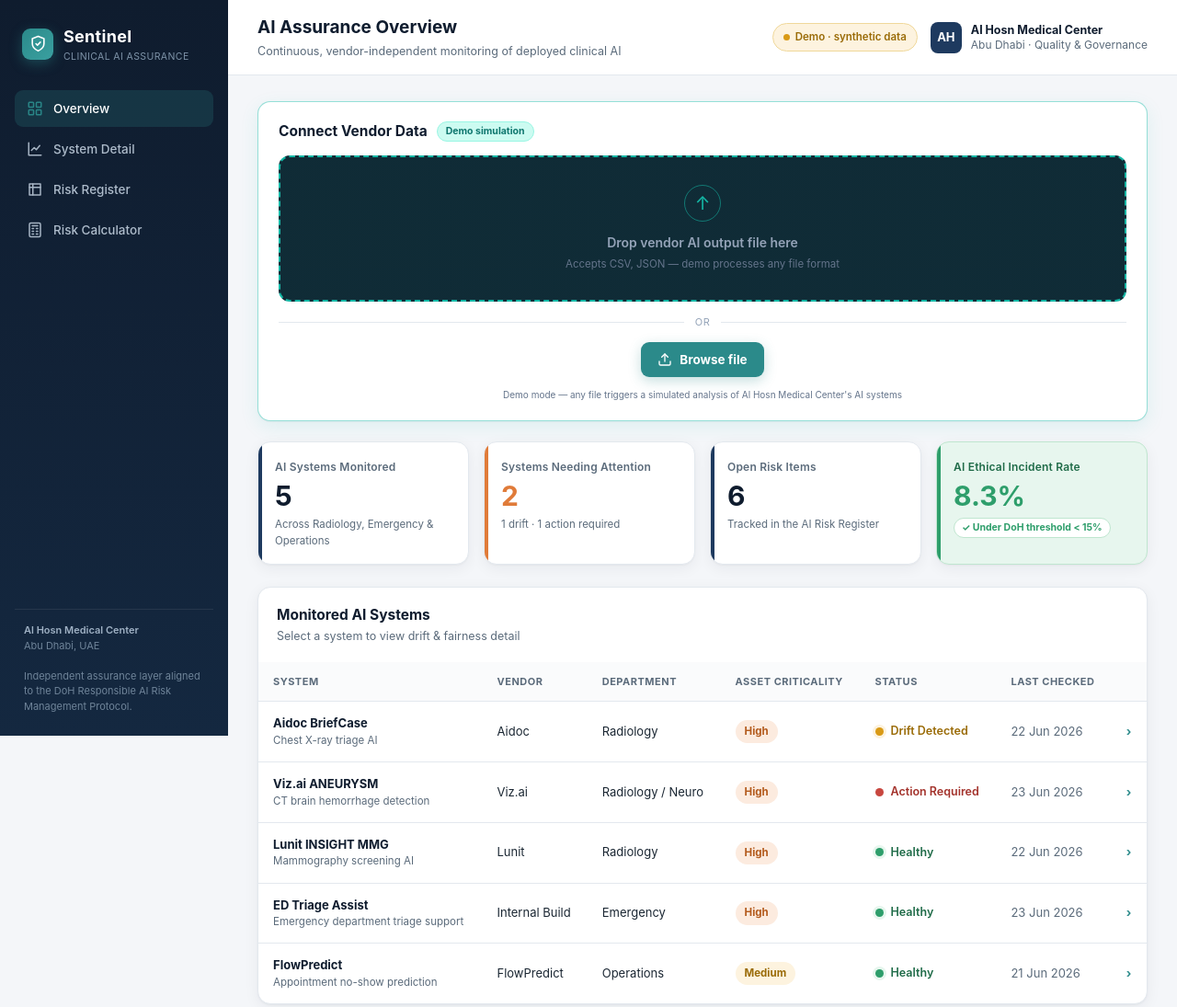
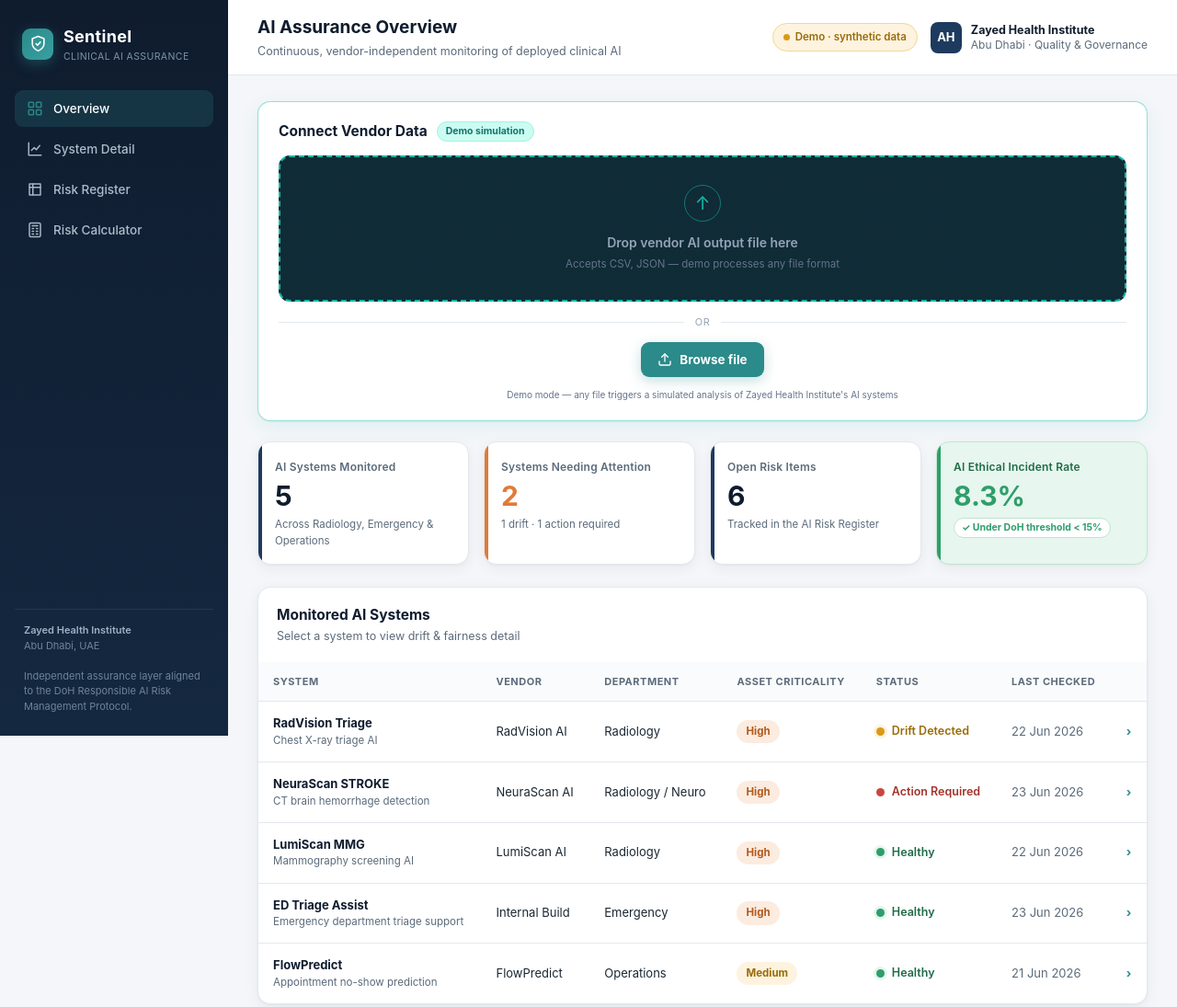
Before and after one commit to arshinsikka/sentinel-assurance, a plain HTML site: page assurance-mockup.html in a window 1280 px wide. Shown: the whole page at 92% size. Drawn offline with Linux system fonts and the light colour scheme.

Commit message:
Replace real hospital and vendor names with fictional equivalents

```diff
--- a/assurance-mockup.html
+++ b/assurance-mockup.html
@@ -401,7 +401,7 @@
   @media print{
     @page{
       margin:20mm;
-      @bottom-left{content:"Al Hosn Medical Center, Abu Dhabi";font-size:9pt;color:#6B7280;}
+      @bottom-left{content:"Zayed Health Institute, Abu Dhabi";font-size:9pt;color:#6B7280;}
       @bottom-right{content:"Page " counter(page) " of " counter(pages);font-size:9pt;color:#6B7280;}
     }
 
@@ -508,7 +508,7 @@
       </button>
     </nav>
     <div class="foot">
-      <strong>Al Hosn Medical Center</strong><br>
+      <strong>Zayed Health Institute</strong><br>
       Abu Dhabi, UAE<br><br>
       Independent assurance layer aligned to the DoH Responsible AI Risk Management Protocol.
     </div>
@@ -526,7 +526,7 @@
         <div class="hosp">
           <div class="avatar">AH</div>
           <div class="meta">
-            <b>Al Hosn Medical Center</b>
+            <b>Zayed Health Institute</b>
             <span>Abu Dhabi · Quality &amp; Governance</span>
           </div>
         </div>
@@ -557,7 +557,7 @@
             </button>
             <input type="file" id="fileInput" hidden>
           </div>
-          <div class="uc-note">Demo mode — any file triggers a simulated analysis of Al Hosn Medical Center's AI systems</div>
+          <div class="uc-note">Demo mode — any file triggers a simulated analysis of Zayed Health Institute's AI systems</div>
         </div>
 
         <!-- ===== Processing animation ===== -->
@@ -673,7 +673,7 @@
       <section id="view-register" class="view">
         <div class="section-head" style="display:flex;justify-content:space-between;align-items:flex-start;gap:16px;flex-wrap:wrap;">
           <div>
-            <h2>AI Risk Register — Al Hosn Medical Center</h2>
+            <h2>AI Risk Register — Zayed Health Institute</h2>
             <p>Scored per DoH Protocol: Risk Rating = Asset Criticality × (Likelihood × Impact)</p>
           </div>
           <button class="btn" onclick="openPack()">
@@ -775,13 +775,13 @@
 
 <script>
 /* ===================== DATA (all synthetic, in-memory) ===================== */
-const HOSPITAL = "Al Hosn Medical Center, Abu Dhabi";
+const HOSPITAL = "Zayed Health Institute, Abu Dhabi";
 const INCIDENT_RATE = 8.3;
 const INCIDENT_THRESHOLD = 15;
 
 const systems = [
   {
-    id:"aidoc", name:"Aidoc BriefCase", vendor:"Aidoc", dept:"Radiology",
+    id:"radvision", name:"RadVision Triage", vendor:"RadVision AI", dept:"Radiology",
     use:"Chest X-ray triage AI", crit:"High", status:"drift",
     lastChecked:"22 Jun 2026", mode:"Weekly batch", version:"v3.2.1", gt:"Radiologist confirmation",
     baseline:90,
@@ -797,7 +797,7 @@ const systems = [
     means:"Triage accuracy has drifted from 94% to 87% over 12 weeks and has now crossed below the 90% baseline threshold — meaning a growing share of chest X-rays may be mis-prioritised in the worklist. A fairness gap was also detected: accuracy for Expat — South Asian patients is 6.2 points below the cohort average. Both findings affect patient safety and trigger DoH Responsible AI drift-management and fairness-review obligations."
   },
   {
-    id:"viz", name:"Viz.ai ANEURYSM", vendor:"Viz.ai", dept:"Radiology / Neuro",
+    id:"neurascan", name:"NeuraScan STROKE", vendor:"NeuraScan AI", dept:"Radiology / Neuro",
     use:"CT brain hemorrhage detection", crit:"High", status:"action",
     lastChecked:"23 Jun 2026", mode:"Continuous (per-study)", version:"v2.7.0", gt:"Neuroradiologist confirmation",
     baseline:90,
@@ -813,7 +813,7 @@ const systems = [
     means:"Detection accuracy has fallen below the 90% safety baseline for several consecutive weeks, with sensitivity for time-critical brain hemorrhage now in the action-required zone — a missed or delayed flag here carries severe patient-safety consequences. Accuracy for patients aged over 65 sits 4.5 points below cohort average. The system requires immediate clinical review and vendor escalation under the DoH Protocol."
   },
   {
-    id:"lunit", name:"Lunit INSIGHT MMG", vendor:"Lunit", dept:"Radiology",
+    id:"lumiscan", name:"LumiScan MMG", vendor:"LumiScan AI", dept:"Radiology",
     use:"Mammography screening AI", crit:"High", status:"healthy",
     lastChecked:"22 Jun 2026", mode:"Weekly batch", version:"v4.1.2", gt:"Radiologist + biopsy outcome",
     baseline:90,
@@ -867,11 +867,11 @@ const sysById = id => systems.find(s=>s.id===id);
 
 /* Risk register rows — Risk Rating computed from system criticality × (L×I) */
 const risks = [
-  {id:"R-001", sysId:"aidoc",   desc:"Performance drift — triage accuracy below 90% baseline", L:4, I:4, status:"Mitigating", owner:"Head of Radiology"},
-  {id:"R-002", sysId:"aidoc",   desc:"Fairness gap — accuracy 6.2pp lower for Expat (South Asian) cohort", L:3, I:4, status:"Open", owner:"Chief AI Officer"},
-  {id:"R-003", sysId:"viz",     desc:"Reduced sensitivity for time-critical hemorrhage detection", L:4, I:5, status:"Open", owner:"Head of Radiology"},
+  {id:"R-001", sysId:"radvision",   desc:"Performance drift — triage accuracy below 90% baseline", L:4, I:4, status:"Mitigating", owner:"Head of Radiology"},
+  {id:"R-002", sysId:"radvision",   desc:"Fairness gap — accuracy 6.2pp lower for Expat (South Asian) cohort", L:3, I:4, status:"Open", owner:"Chief AI Officer"},
+  {id:"R-003", sysId:"neurascan",     desc:"Reduced sensitivity for time-critical hemorrhage detection", L:4, I:5, status:"Open", owner:"Head of Radiology"},
   {id:"R-004", sysId:"edtriage",desc:"Human-oversight gap — automation bias in ED triage decisions", L:3, I:5, status:"Mitigating", owner:"Dr. Quality Lead"},
-  {id:"R-005", sysId:"lunit",   desc:"Patient data privacy / PDPL exposure in image-sharing pipeline", L:2, I:5, status:"Open", owner:"Data Protection Officer"},
+  {id:"R-005", sysId:"lumiscan",   desc:"Patient data privacy / PDPL exposure in image-sharing pipeline", L:2, I:5, status:"Open", owner:"Data Protection Officer"},
   {id:"R-006", sysId:"flow",    desc:"Model degradation in no-show prediction affecting clinic scheduling", L:3, I:2, status:"Mitigating", owner:"Head of Operations"}
 ];
 
@@ -1159,7 +1159,7 @@ function openPack(){
     <!-- ===== Letterhead ===== -->
     <div class="lh">
       <div class="lh-left">
-        <div class="lh-entity">Al Hosn Medical Center, Abu Dhabi</div>
+        <div class="lh-entity">Zayed Health Institute, Abu Dhabi</div>
         <div class="lh-sub">Licensed Healthcare Entity — Department of Health Abu Dhabi</div>
       </div>
       <div class="lh-right">
@@ -1178,7 +1178,7 @@ function openPack(){
     <!-- ===== 1. Regulatory basis ===== -->
     <div class="sec">
       <h3 class="sec-h">1. Regulatory Basis and Scope</h3>
-      <p>This governance evidence pack has been prepared in accordance with the Department of Health Abu Dhabi Responsible Artificial Intelligence (AI) Standard (DoH/ST/DDGO/RAI/V1/2025), binding on all licensed healthcare entities from October 2025, and the accompanying Responsible AI Risk Management Protocol. It documents the ongoing performance monitoring, bias assessment, and risk management activities required under: Clause 3.1 (AI Risk Management), Clause 4.2 (Ongoing Monitoring and Performance Management), Clause 5.1 (Fairness and Bias Controls), and Clause 6.2 (Accountability and Audit Trail). This pack covers all clinical AI systems deployed at Al Hosn Medical Center as of the reporting date.</p>
+      <p>This governance evidence pack has been prepared in accordance with the Department of Health Abu Dhabi Responsible Artificial Intelligence (AI) Standard (DoH/ST/DDGO/RAI/V1/2025), binding on all licensed healthcare entities from October 2025, and the accompanying Responsible AI Risk Management Protocol. It documents the ongoing performance monitoring, bias assessment, and risk management activities required under: Clause 3.1 (AI Risk Management), Clause 4.2 (Ongoing Monitoring and Performance Management), Clause 5.1 (Fairness and Bias Controls), and Clause 6.2 (Accountability and Audit Trail). This pack covers all clinical AI systems deployed at Zayed Health Institute as of the reporting date.</p>
     </div>
 
     <!-- ===== 2. Systems overview ===== -->
@@ -1226,7 +1226,7 @@ function openPack(){
     <!-- ===== 5. Assurance statement ===== -->
     <div class="sec">
       <h3 class="sec-h">5. Independent Assurance Statement</h3>
-      <p>This evidence pack has been generated by Sentinel, an independent clinical AI assurance platform operating across all AI vendors deployed at Al Hosn Medical Center. Performance data, drift metrics, and risk ratings have been computed independently of the AI vendors assessed. Sentinel operates as a neutral third-party layer with no commercial relationship with the assessed AI vendors. This pack does not constitute a formal audit opinion. It is intended to support the hospital's internal governance processes and regulatory reporting obligations under the DoH Responsible AI Standard.</p>
+      <p>This evidence pack has been generated by Sentinel, an independent clinical AI assurance platform operating across all AI vendors deployed at Zayed Health Institute. Performance data, drift metrics, and risk ratings have been computed independently of the AI vendors assessed. Sentinel operates as a neutral third-party layer with no commercial relationship with the assessed AI vendors. This pack does not constitute a formal audit opinion. It is intended to support the hospital's internal governance processes and regulatory reporting obligations under the DoH Responsible AI Standard.</p>
     </div>
 
     <!-- ===== 6. Signatures ===== -->
@@ -1250,7 +1250,7 @@ function openPack(){
     </div>
 
     <div class="print-footer">
-      <span>Al Hosn Medical Center, Abu Dhabi</span>
+      <span>Zayed Health Institute, Abu Dhabi</span>
       <span>AGEP-2026-001 · Confidential</span>
     </div>
   `;
```
